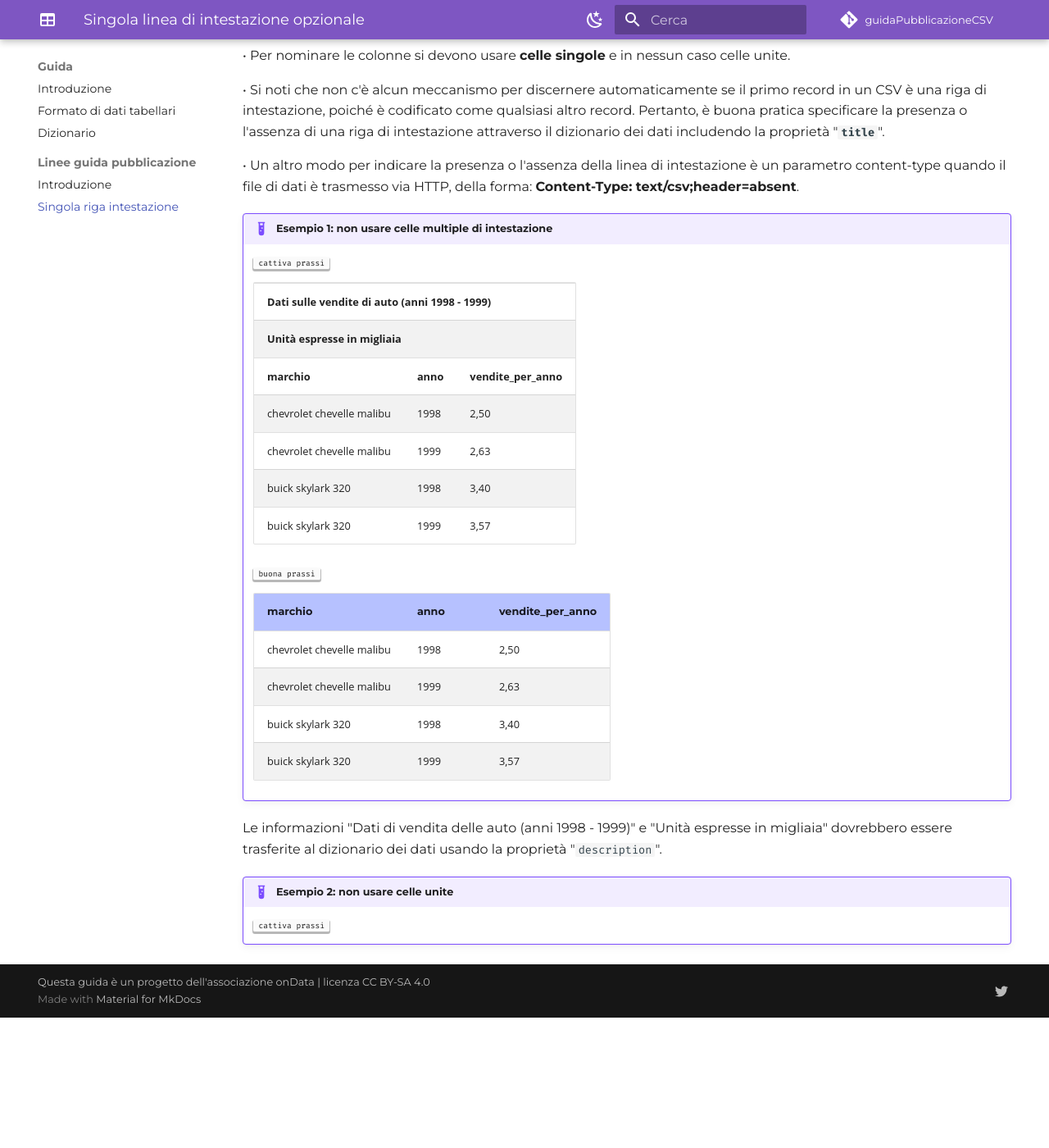
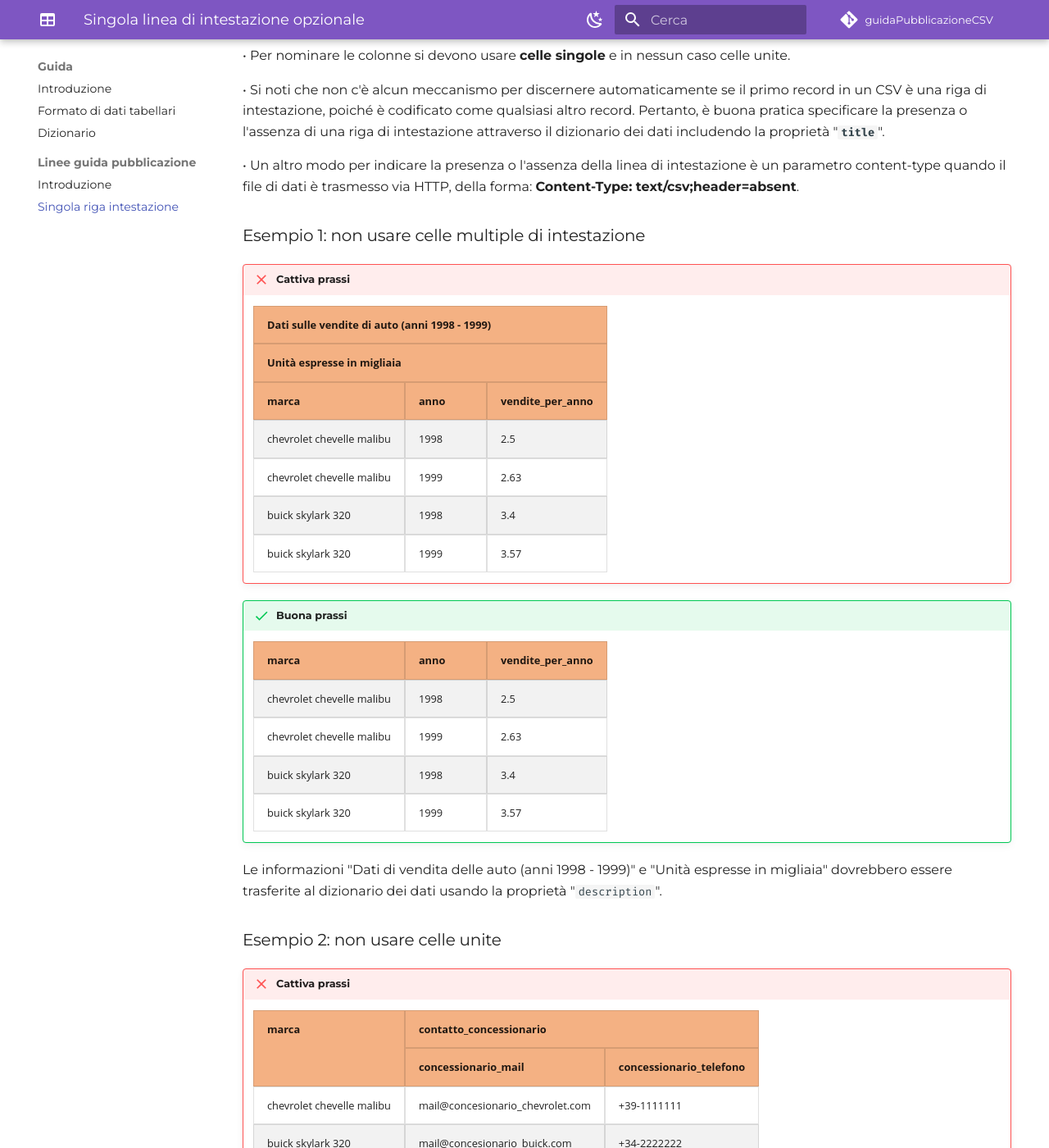
Before and after one commit to ondata/guidaPraticaPubblicazioneCSV, an MkDocs documentation site: the page built from docs/linee_guida_pubblicazione_file/P01_unica_riga_intestazione.md, in a window 1280 px wide and 1400 px high, scrolled down 543 px. Shown: the whole window at 82% size. Built offline with MkDocs 1.6.1 and Material for MkDocs 9.7.7, drawn with Linux system fonts in a browser that asks for light colours; comment, search, counter and statistics services are not loaded; before the commit the page ends 1784 px from its top, so only the background shows below that; some of the changed text lies outside the part shown.

Commit message:
close #14

```diff
--- a/docs/linee_guida_pubblicazione_file/P01_unica_riga_intestazione.md
+++ b/docs/linee_guida_pubblicazione_file/P01_unica_riga_intestazione.md
@@ -20,74 +20,128 @@ Da prendere in considerazione:
 • Un altro modo per indicare la presenza o l'assenza della linea di intestazione è un parametro content-type quando il file di dati è trasmesso via HTTP, della forma: **Content-Type: text/csv;header=absent**.
 
 
-!!! example "Esempio 1: non usare celle multiple di intestazione"
+### Esempio 1: non usare celle multiple di intestazione
 
-    <kbd>cattiva prassi</kbd>
+!!! failure "Cattiva prassi"
 
-    <table>
-    <tr>
-    <td colspan="3" ><strong>Dati sulle vendite di auto (anni 1998 - 1999)</strong>
-    </td>
-    </tr>
-    <tr>
-    <td colspan="3" ><strong>Unità espresse in migliaia</strong>
-    </td>
-    </tr>
-    <tr>
-    <td><strong>marchio</strong>
-    </td>
-    <td><strong>anno</strong>
-    </td>
-    <td><strong>vendite_per_anno</strong>
-    </td>
-    </tr>
-    <tr>
-    <td>chevrolet chevelle malibu
-    </td>
-    <td>1998
-    </td>
-    <td>2,50
-    </td>
-    </tr>
-    <tr>
-    <td>chevrolet chevelle malibu
-    </td>
-    <td>1999
-    </td>
-    <td>2,63
-    </td>
-    </tr>
-    <tr>
-    <td>buick skylark 320
-    </td>
-    <td>1998
-    </td>
-    <td>3,40
-    </td>
-    </tr>
-    <tr>
-    <td>buick skylark 320
-    </td>
-    <td>1999
-    </td>
-    <td>3,57
-    </td>
-    </tr>
+    <table class="tabella">
+    	<tbody>
+    		<tr class="arancione_grassetto">
+    			<td rowspan="1" colspan="3">Dati sulle vendite di auto (anni 1998 - 1999)</td>
+    		</tr>
+    		<tr class="arancione_grassetto">
+    			<td rowspan="1" colspan="3">Unit&agrave; espresse in migliaia</td>
+    		</tr>
+    		<tr class="arancione_grassetto">
+    			<td>marca</td>
+    			<td>anno</td>
+    			<td>vendite_per_anno</td>
+    		</tr>
+    		<tr>
+    			<td>chevrolet chevelle malibu</td>
+    			<td>1998</td>
+    			<td>2.5</td>
+    		</tr>
+    		<tr>
+    			<td>chevrolet chevelle malibu</td>
+    			<td>1999</td>
+    			<td>2.63</td>
+    		</tr>
+    		<tr>
+    			<td>buick skylark 320</td>
+    			<td>1998</td>
+    			<td>3.4</td>
+    		</tr>
+    		<tr>
+    			<td>buick skylark 320</td>
+    			<td>1999</td>
+    			<td>3.57</td>
+    		</tr>
+    	</tbody>
     </table>
 
-    <kbd>buona prassi</kbd>
+!!! success "Buona prassi"
 
-    | marchio | anno | vendite_per_anno |
-    | ------- | ---- | ---------------- |
-    | chevrolet chevelle malibu | 1998 | 2,50 |
-    | chevrolet chevelle malibu | 1999 | 2,63 |
-    | buick skylark 320 | 1998 | 3,40 |
-    | buick skylark 320 | 1999 | 3,57 |
+    <table xmlns="http://www.w3.org/1999/xhtml" class="tabella">
+    	<tbody>
+    		<tr class="arancione_grassetto">
+    			<td>marca</td>
+    			<td>anno</td>
+    			<td>vendite_per_anno</td>
+    		</tr>
+    		<tr>
+    			<td>chevrolet chevelle malibu</td>
+    			<td>1998</td>
+    			<td>2.5</td>
+    		</tr>
+    		<tr>
+    			<td>chevrolet chevelle malibu</td>
+    			<td>1999</td>
+    			<td>2.63</td>
+    		</tr>
+    		<tr>
+    			<td>buick skylark 320</td>
+    			<td>1998</td>
+    			<td>3.4</td>
+    		</tr>
+    		<tr>
+    			<td>buick skylark 320</td>
+    			<td>1999</td>
+    			<td>3.57</td>
+    		</tr>
+    	</tbody>
+    </table>
 
 
 
 Le informazioni "Dati di vendita delle auto (anni 1998 - 1999)" e "Unità espresse in migliaia" dovrebbero essere trasferite al dizionario dei dati usando la proprietà "`description`".
 
-!!! example "Esempio 2: non usare celle unite"
+### Esempio 2: non usare celle unite
 
-    <kbd>cattiva prassi</kbd>
+!!! failure "Cattiva prassi"
+
+    <table xmlns="http://www.w3.org/1999/xhtml" class="tabella">
+    	<tbody>
+    		<tr class="arancione_grassetto">
+    			<td rowspan="2" colspan="1">marca</td>
+    			<td rowspan="1" colspan="2">contatto_concessionario</td>
+    		</tr>
+    		<tr class="arancione_grassetto">
+    			<td>concessionario_mail</td>
+    			<td>concessionario_telefono</td>
+    		</tr>
+    		<tr>
+    			<td>chevrolet chevelle malibu</td>
+    			<td>mail@concesionario_chevrolet.com</td>
+    			<td>+39-1111111</td>
+    		</tr>
+    		<tr>
+    			<td>buick skylark 320</td>
+    			<td>mail@concesionario_buick.com</td>
+    			<td>+34-2222222</td>
+    		</tr>
+    	</tbody>
+    </table>
+
+
+!!! success "Buona prassi"
+
+    <table xmlns="http://www.w3.org/1999/xhtml" class="tabella">
+    	<tbody>
+    		<tr class="arancione_grassetto">
+    			<td>marca</td>
+    			<td>contatto_concessionario_mail</td>
+    			<td>contatto_concessionario_telefono</td>
+    		</tr>
+    		<tr>
+    			<td>chevrolet chevelle malibu</td>
+    			<td>mail@concesionario_chevrolet.com</td>
+    			<td>+39-1111111</td>
+    		</tr>
+    		<tr>
+    			<td>buick skylark 320</td>
+    			<td>mail@concesionario_buick.com</td>
+    			<td>+34-2222222</td>
+    		</tr>
+    	</tbody>
+    </table>
--- a/docs/stylesheets/style.css
+++ b/docs/stylesheets/style.css
@@ -12,7 +12,7 @@ tr:nth-child(even) {
 
 /* colore background intestazione tabella */
 div.md-typeset__table thead {
-  background-color: #b6c1ff;
+  c
 }
 
 
@@ -21,3 +21,31 @@ div.md-typeset__table thead {
 div.md-typeset__table td {
   font-family: 'Open Sans', sans-serif;
 }
+
+/* stili per tabelle esempio */
+
+.arancione {
+  background-color: #f4b183 !important;
+}
+
+.arancione_grassetto td {
+  background-color: #f4b183 !important;
+  font-weight: 700 !important;
+  min-width: 5rem;
+  padding: 0.9375em 1.25em;
+  vertical-align: top;
+}
+
+table[class="tabella"]  td{
+  padding: 0.9375em 1.25em;
+  border: .05rem solid var(--md-typeset-table-color);
+  padding: 0.9375em 1.25em;
+  border: .05rem solid var(--md-typeset-table-color);
+  font-family: 'Open Sans', sans-serif;
+  /* border-radius: 0.1rem; */
+  /* display: inline-block; */
+  font-size: .64rem;
+  max-width: 100%;
+  overflow: auto;
+  touch-action: auto;
+}
```
